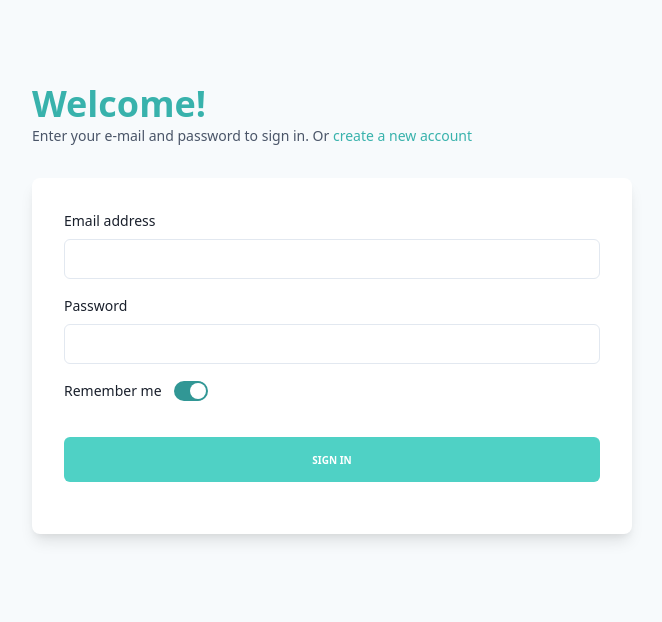
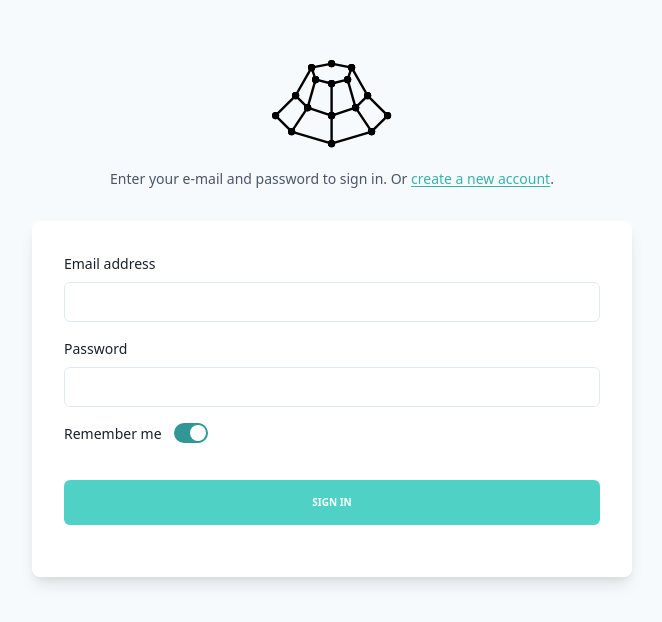
Before and after one commit to volca-io/volca, a React (Create React App) app in the folder clients/web/: page /sign-in in a window 1280 px wide. Shown: the part 108-730 px from the top of the page, without its empty margins (308-970 px from the left). Built offline with nearby package versions, Linux system fonts and the light colour scheme; no server answers.

Commit message:
Add logo to sign in page

```diff
--- a/clients/web/src/pages/sign-in.tsx
+++ b/clients/web/src/pages/sign-in.tsx
@@ -1,7 +1,6 @@
 import { useState } from 'react';
 import {
   Box,
-  Heading,
   Text,
   useColorModeValue,
   Flex,
@@ -11,6 +10,7 @@ import {
   AlertDescription,
   CloseButton,
   Link,
+  Image,
 } from '@chakra-ui/react';
 import { useLocation, useNavigate, Link as RouterLink } from 'react-router-dom';
 import { SignInForm } from '../components/forms';
@@ -30,7 +30,6 @@ export const SignInPage: React.FC = () => {
   const [error, setError] = useState<ErrorDescription | null>(null);
   const [loading, setLoading] = useState(false);
 
-  const titleColor = useColorModeValue('teal.400', 'teal.200');
   const textColor = useColorModeValue('gray.600', 'white');
   const linkColor = useColorModeValue('teal.400', 'teal.200');
 
@@ -56,15 +55,16 @@ export const SignInPage: React.FC = () => {
   return (
     <DefaultLayout>
       <Flex minH="100vh" direction="column" justifyContent="center" maxW="600px" margin="0 auto">
-        <Box paddingY="8">
-          <Heading color={titleColor}>Welcome!</Heading>
+        <Flex paddingY="8" direction="column" alignItems="center">
+          <Image src={useColorModeValue('/logo-dark.svg', '/logo-light.svg')} boxSize="128px" />
           <Text fontSize="sm" color={textColor}>
             Enter your e-mail and password to sign in. Or{' '}
-            <Link color={linkColor} to="/register" as={RouterLink}>
+            <Link color={linkColor} textDecoration="underline" textUnderlineOffset={1.5} to="/register" as={RouterLink}>
               create a new account
             </Link>
+            .
           </Text>
-        </Box>
+        </Flex>
         {error && (
           <Alert status="error">
             <AlertIcon />
```
